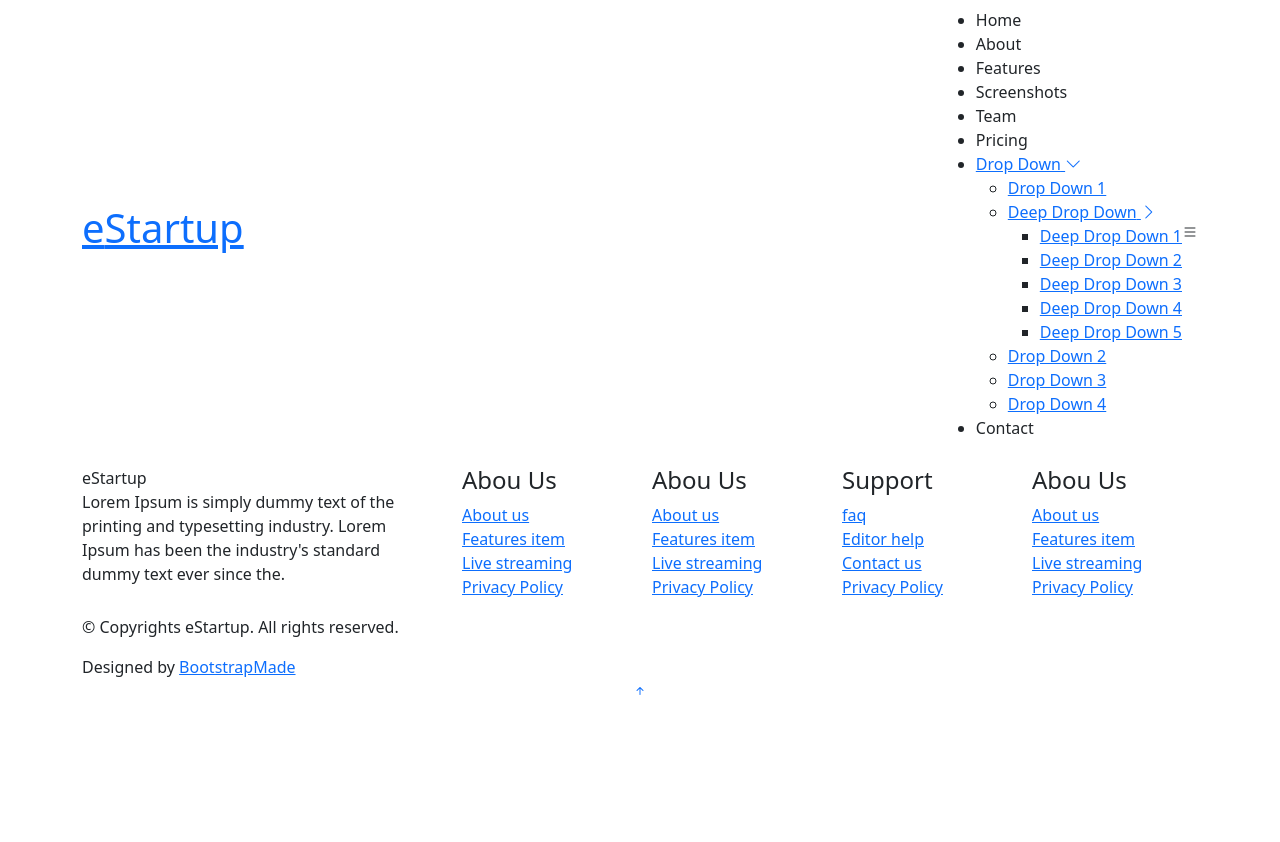
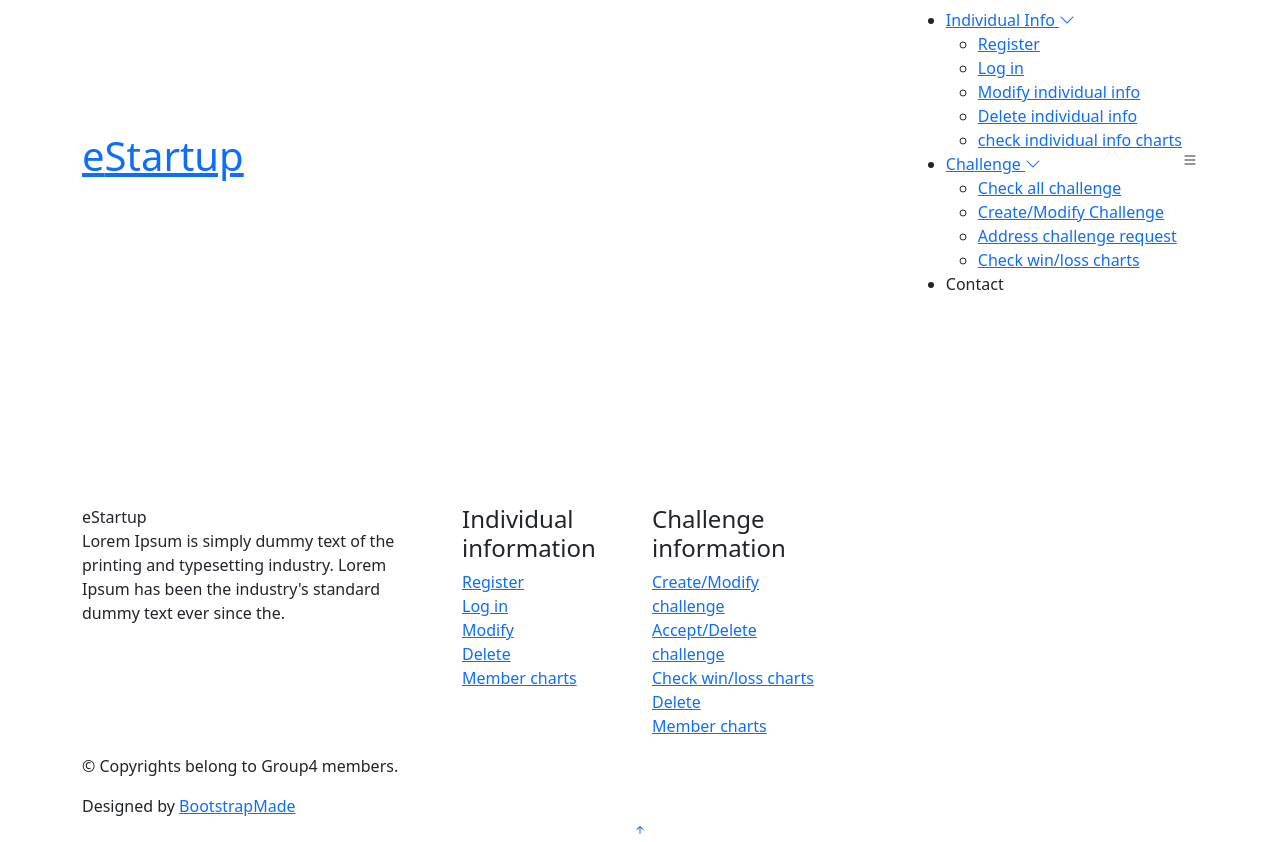
Before and after one commit to SIqi-Yu/flask-app-rush, a Flask app: page / in a window 1280 px wide. Before the commit the page ends 695 px from the top, so only its background shows below. Run offline with Flask 2, Linux system fonts and the light colour scheme; some libraries are stand-ins or nearby versions.

Commit message:
base and index

```diff
--- a/app/templates/index.html
+++ b/app/templates/index.html
@@ -1,6 +1,6 @@
 {% extends "layouts/base.html" %}
 
-{% block title %} My Store - Home {% endblock title %}
+{% block title %} Tennis Club - Home {% endblock title %}
 
 <!-- Specific Page CSS goes HERE  -->
 {% block stylesheets %}{% endblock stylesheets %}
@@ -9,14 +9,13 @@
   <!-- ======= Hero Section ======= -->
   <section id="hero">
     <div class="hero-container" data-aos="fade-in">
-      <h1>Welcome to eStartup</h1>
-      <h2>Elegant Bootstrap Template for Startups, Apps &amp; more...</h2>
+      <h1>Welcome to our Tennis Club</h1>
+      <h2>You can choose to log in or register to enjoy the rights and interests of the tennis club</h2>
       <img src="/static/assets/img/hero-img.png" alt="Hero Imgs" data-aos="zoom-out" data-aos-delay="100">
-      <a href="#get-started" class="btn-get-started scrollto">Get Started</a>
+      <a href={{url_for('q1register')}} class="btn-get-started scrollto">Register</a>
+      <a href={{url_for('q1login')}} class="btn-get-started scrollto">Log in</a>
       <div class="btns">
-        <a href="#"><i class="fa fa-apple fa-3x"></i> App Store</a>
-        <a href="#"><i class="fa fa-play fa-3x"></i> Google Play</a>
-        <a href="#"><i class="fa fa-windows fa-3x"></i> windows</a>
+        <a href={{url_for('q1login')}}><i class="fa fa-apple fa-3x"></i> Challenge</a>
       </div>
     </div>
   </section><!-- End Hero Section -->
--- a/app/templates/layouts/base.html
+++ b/app/templates/layouts/base.html
@@ -5,7 +5,7 @@
   <meta charset="utf-8">
   <meta content="width=device-width, initial-scale=1.0" name="viewport">
 
-  <title>eStartup Bootstrap Template - Index</title>
+  <title>Tennis Club</title>
   <meta content="" name="description">
   <meta content="" name="keywords">
 
@@ -49,27 +49,21 @@
 
       <nav id="navbar" class="navbar">
         <ul>
-          <li><a class="nav-link scrollto active" href="#hero">Home</a></li>
-          <li><a class="nav-link scrollto" href="#about-us">About</a></li>
-          <li><a class="nav-link scrollto" href="#features">Features</a></li>
-          <li><a class="nav-link scrollto" href="#screenshots">Screenshots</a></li>
-          <li><a class="nav-link scrollto" href="#team">Team</a></li>
-          <li><a class="nav-link scrollto" href="#pricing">Pricing</a></li>
-          <li class="dropdown"><a href="#"><span>Drop Down</span> <i class="bi bi-chevron-down"></i></a>
+          <li class="dropdown"><a href="#"><span>Individual Info</span> <i class="bi bi-chevron-down"></i></a>
             <ul>
-              <li><a href="#">Drop Down 1</a></li>
-              <li class="dropdown"><a href="#"><span>Deep Drop Down</span> <i class="bi bi-chevron-right"></i></a>
-                <ul>
-                  <li><a href="#">Deep Drop Down 1</a></li>
-                  <li><a href="#">Deep Drop Down 2</a></li>
-                  <li><a href="#">Deep Drop Down 3</a></li>
-                  <li><a href="#">Deep Drop Down 4</a></li>
-                  <li><a href="#">Deep Drop Down 5</a></li>
-                </ul>
-              </li>
-              <li><a href="#">Drop Down 2</a></li>
-              <li><a href="#">Drop Down 3</a></li>
-              <li><a href="#">Drop Down 4</a></li>
+              <li><a href={{url_for('q1register')}}>Register</a></li>
+              <li><a href={{url_for('q1login')}}>Log in</a></li>
+              <li><a href={{url_for('q1modify')}}>Modify individual info</a></li>
+              <li><a href={{url_for('q1delete')}}>Delete individual info</a></li>
+              <li><a href={{url_for('q1charts')}}>check individual info charts</a></li>
+            </ul>
+          </li>
+          <li class="dropdown"><a href="#"><span>Challenge</span> <i class="bi bi-chevron-down"></i></a>
+            <ul>
+              <li><a href={{url_for('q1login')}}>Check all challenge</a></li>
+              <li><a href={{url_for('q1login')}}>Create/Modify Challenge</a></li>
+              <li><a href={{url_for('q1login')}}>Address challenge request</a></li>
+              <li><a href={{url_for('q1login')}}>Check win/loss charts</a></li>
             </ul>
           </li>
           <li><a class="nav-link scrollto" href="#contact">Contact</a></li>
@@ -100,13 +94,14 @@
         <div class="col-sm-6 col-md-3 col-lg-2">
           <div class="list-menu">
 
-            <h4>Abou Us</h4>
+            <h4>Individual information</h4>
 
             <ul class="list-unstyled">
-              <li><a href="#">About us</a></li>
-              <li><a href="#">Features item</a></li>
-              <li><a href="#">Live streaming</a></li>
-              <li><a href="#">Privacy Policy</a></li>
+              <li><a href="#">Register</a></li>
+              <li><a href="#">Log in</a></li>
+              <li><a href="#">Modify</a></li>
+              <li><a href="#">Delete</a></li>
+              <li><a href="#">Member charts</a></li>
             </ul>
 
           </div>
@@ -115,43 +110,14 @@
         <div class="col-sm-6 col-md-3 col-lg-2">
           <div class="list-menu">
 
-            <h4>Abou Us</h4>
+            <h4>Challenge information</h4>
 
             <ul class="list-unstyled">
-              <li><a href="#">About us</a></li>
-              <li><a href="#">Features item</a></li>
-              <li><a href="#">Live streaming</a></li>
-              <li><a href="#">Privacy Policy</a></li>
-            </ul>
-
-          </div>
-        </div>
-
-        <div class="col-sm-6 col-md-3 col-lg-2">
-          <div class="list-menu">
-
-            <h4>Support</h4>
-
-            <ul class="list-unstyled">
-              <li><a href="#">faq</a></li>
-              <li><a href="#">Editor help</a></li>
-              <li><a href="#">Contact us</a></li>
-              <li><a href="#">Privacy Policy</a></li>
-            </ul>
-
-          </div>
-        </div>
-
-        <div class="col-sm-6 col-md-3 col-lg-2">
-          <div class="list-menu">
-
-            <h4>Abou Us</h4>
-
-            <ul class="list-unstyled">
-              <li><a href="#">About us</a></li>
-              <li><a href="#">Features item</a></li>
-              <li><a href="#">Live streaming</a></li>
-              <li><a href="#">Privacy Policy</a></li>
+              <li><a href="#">Create/Modify challenge</a></li>
+              <li><a href="#">Accept/Delete challenge</a></li>
+              <li><a href="#">Check win/loss charts</a></li>
+              <li><a href="#">Delete</a></li>
+              <li><a href="#">Member charts</a></li>
             </ul>
 
           </div>
@@ -162,7 +128,7 @@
 
     <div class="copyrights">
       <div class="container">
-        <p>&copy; Copyrights eStartup. All rights reserved.</p>
+        <p>&copy; Copyrights belong to Group4 members.</p>
         <div class="credits">
           <!--
           All the links in the footer should remain intact.
```
